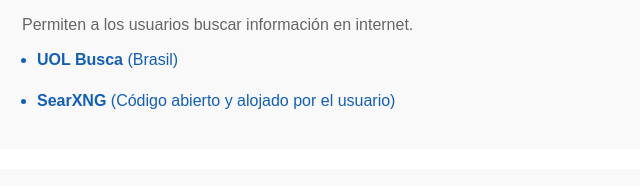
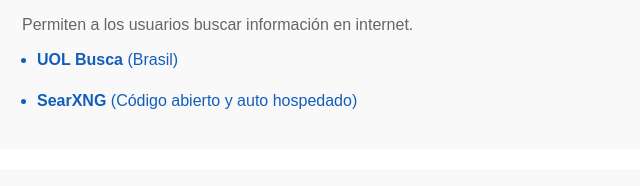
Before and after one commit to AntonioAgnolin/SouthAmericanAlternatives, a plain HTML site: page index-es.html in a window 1280 px wide. Shown: the part 1772-1958 px from the top of the page, 43-683 px from the left. Drawn offline with Linux system fonts and the light colour scheme.

Commit message:
term corrections

```diff
--- a/index-es.html
+++ b/index-es.html
@@ -72,7 +72,7 @@
                 <p>Permiten a los usuarios buscar información en internet.</p>
                     <ul>
                         <li><a href="https://busca.uol.com.br">UOL Busca</a> (Brasil)</li>
-                        <li><a href="https://searx.space">SearXNG</a> (Código abierto y alojado por el usuario)</li>
+                        <li><a href="https://searx.space">SearXNG</a> (Código abierto y auto hospedado)</li>
                     </ul>
             </article>
             <article>
@@ -138,7 +138,7 @@
                     </ul>
             </article>
             <article>
-                <h3>🗄️ Hospeedaje Web</h3>
+                <h3>🗄️ Hospedaje Web</h3>
                 <p>Servicios que almacenan los archivos y datos de un sitio web en servidores conectados a internet, lo que permite el acceso a ellos desde cualquier parte del mundo.</p>
                     <ul>
                         <li><a href="https://uolhost.uol.com.br/hospedagem-de-sites">UOL Host</a> (Brasil)</li>
@@ -165,13 +165,13 @@
                     </ul>
             </article>
             <article>
-                <h3>📁 Servicios de Alojamiento de Archivos</h3>
+                <h3>📁 Servicios de Hospedaje de Archivos</h3>
                 <p>Los usuarios pueden realizar copias de seguridad o compartir archivos, imágenes y vídeos con otros.</p>
                     <ul>
                         <li><a href="https://email.uol.com.br/bem-vindo#rmcl">UOL Drive</a> (Brasil)</li>
-                        <li><a href="https://nextcloud.com/files">NextCloud</a> (Código abierto y alojado por otros usuarios)</li>
-                        <li><a href="https://owncloud.org">ownCloud</a> (Código abierto y alojado por otros usuarios)</li>
-                        <li><a href="https://www.seafile.com">Seafile</a> (Código abierto y alojado por otros usuarios)</li>
+                        <li><a href="https://nextcloud.com/files">NextCloud</a> (Código abierto y auto hospedado)</li>
+                        <li><a href="https://owncloud.org">ownCloud</a> (Código abierto y auto hospedado)</li>
+                        <li><a href="https://www.seafile.com">Seafile</a> (Código abierto y auto hospedado)</li>
                     </ul>
             </article>
             <article>
@@ -202,25 +202,25 @@
                 <h3>🔐 Gestores de Contraseñas</h3>
                 <p>Permite a los usuarios crear, almacenar y administrar contraseñas de forma segura.</p>
                     <ul>
-                        <li><a href="https://bitwarden.com">Bitwarden</a> (Código abierto y alojado por el usuario)</li>
-                        <li><a href="https://keepassxc.org">KeePass</a> (Código abierto y alojado por el usuario)</li>
+                        <li><a href="https://bitwarden.com">Bitwarden</a> (Código abierto y auto hospedado)</li>
+                        <li><a href="https://keepassxc.org">KeePass</a> (Código abierto y auto hospedado)</li>
                     </ul>
             </article>
             <article>
                 <h3>💬 Aplicaciones de Mensajería Instantánea</h3>
                 <p>Permite enviar mensajes de texto, archivos, contenido multimedia y audio, así como realizar llamadas de voz y video.</p>
                     <ul>
-                        <li><a href="https://matrix.org">Matrix</a> (Código abierto y alojado por el usuario)</li>
-                        <li><a href="https://xmpp.org">XMPP</a> (Código abierto y alojado por el usuario)</li>
+                        <li><a href="https://matrix.org">Matrix</a> (Código abierto y auto hospedado)</li>
+                        <li><a href="https://xmpp.org">XMPP</a> (Código abierto y auto hospedado)</li>
                     </ul>
             </article>
             <article>
                 <h3>👥 Servicios de Comunicación en Equipo</h3>
                 <p>Ayuda a los equipos a comunicarse entre sí, generalmente mediante un sistema de chat con funciones adaptadas a sus necesidades.</p>
                     <ul>
-                        <li><a href="https://zulip.com">Zulip</a> (Código abierto y alojado por el usuario)</li>
-                        <li><a href="https://mattermost.com">Mattermost</a> (Código abierto y alojado por el usuario)</li>
-                        <li><a href="https://www.rocket.chat">Rocket.chat</a> (Código abierto y alojado por el usuario)</li>
+                        <li><a href="https://zulip.com">Zulip</a> (Código abierto y auto hospedado)</li>
+                        <li><a href="https://mattermost.com">Mattermost</a> (Código abierto y auto hospedado)</li>
+                        <li><a href="https://www.rocket.chat">Rocket.chat</a> (Código abierto y auto hospedado)</li>
                     </ul>
             </article>
             <article>
@@ -244,41 +244,41 @@
                 <h3>🐦 Servicios de Microblogging</h3>
                 <p>Permite a los usuarios publicar textos cortos, imágenes y enlaces en la plataforma.</p>
                     <ul>
-                        <li><a href="https://joinmastodon.org">Mastodon</a> (Código abierto y autoalojado)</li>
-                        <li><a href="https://pleroma.social">Pleroma</a> (Código abierto y autoalojado)</li>
+                        <li><a href="https://joinmastodon.org">Mastodon</a> (Código abierto y auto hospedado)</li>
+                        <li><a href="https://pleroma.social">Pleroma</a> (Código abierto y auto hospedado)</li>
                     </ul>
             </article>
             <article>
                 <h3>🖼️ Redes Sociales para Compartir Fotos y Videos</h3>
                 <p>Plataformas en línea donde los usuarios pueden compartir contenido e interactuar con otros usuarios.</p>
                     <ul>
-                        <li><a href="https://pixelfed.org">Pixelfed</a> (Código abierto y autoalojado)</li>
-                        <li><a href="https://joinpeertube.org">PeerTube</a> (Código abierto y autoalojado)</li>
+                        <li><a href="https://pixelfed.org">Pixelfed</a> (Código abierto y auto hospedado)</li>
+                        <li><a href="https://joinpeertube.org">PeerTube</a> (Código abierto y auto hospedado)</li>
                     </ul>
             </article>
             <article>
                 <h3>🎧 Servicios de Transmisión de Audio y Música</h3>
                 <p>Servicios en línea que permiten a los usuarios escuchar contenido musical, como canciones, álbumes y listas de reproducción, a través de internet, sin tener que almacenarlo en su propio dispositivo.</p>
                     <ul>
-                        <li><a href="https://www.funkwhale.audio">Funkwhale</a> (Código abierto y autoalojado)</li>
+                        <li><a href="https://www.funkwhale.audio">Funkwhale</a> (Código abierto y auto hospedado)</li>
                     </ul>
             </article>
             <article>
                 <h3>🔤 Servicios de Traducción Automática</h3>
                 <p>Servicios que traducen texto de un idioma a otro automáticamente.</p>
                     <ul>
-                        <li><a href="https://lingva.ml">Lingva Translate</a> (Código abierto y autoalojado)</li>
-                        <li><a href="https://libretranslate.com">LibreTranslate</a> (Código abierto y autoalojado)</li>
-                        <li><a href="https://simplytranslate.org">SimplyTranslate</a> (Código abierto y autoalojado)</li>
+                        <li><a href="https://lingva.ml">Lingva Translate</a> (Código abierto y auto hospedado)</li>
+                        <li><a href="https://libretranslate.com">LibreTranslate</a> (Código abierto y auto hospedado)</li>
+                        <li><a href="https://simplytranslate.org">SimplyTranslate</a> (Código abierto y auto hospedado)</li>
                     </ul>
             </article>
             <article>
                 <h3>🤖 Chatbots de Inteligencia Artificial (IA) Generativa</h3>
                 <p>Un programa que utiliza IA para responder a las solicitudes de los usuarios, generalmente Escrito, pero también puede usarse para diversas tareas.</p>
                     <ul>
-                        <li><a href="https://jan.ai">Jan</a> (Código abierto y autoalojado)</li>
-                        <li><a href="https://ollama.com">Ollama</a> (Código abierto y autoalojado)</li>
-                        <li><a href="https://lmstudio.ai">LM Studio</a> (Código abierto y autoalojado)</li>
+                        <li><a href="https://jan.ai">Jan</a> (Código abierto y auto hospedado)</li>
+                        <li><a href="https://ollama.com">Ollama</a> (Código abierto y auto hospedado)</li>
+                        <li><a href="https://lmstudio.ai">LM Studio</a> (Código abierto y auto hospedado)</li>
                     </ul>
             </article>
         </section>
```
